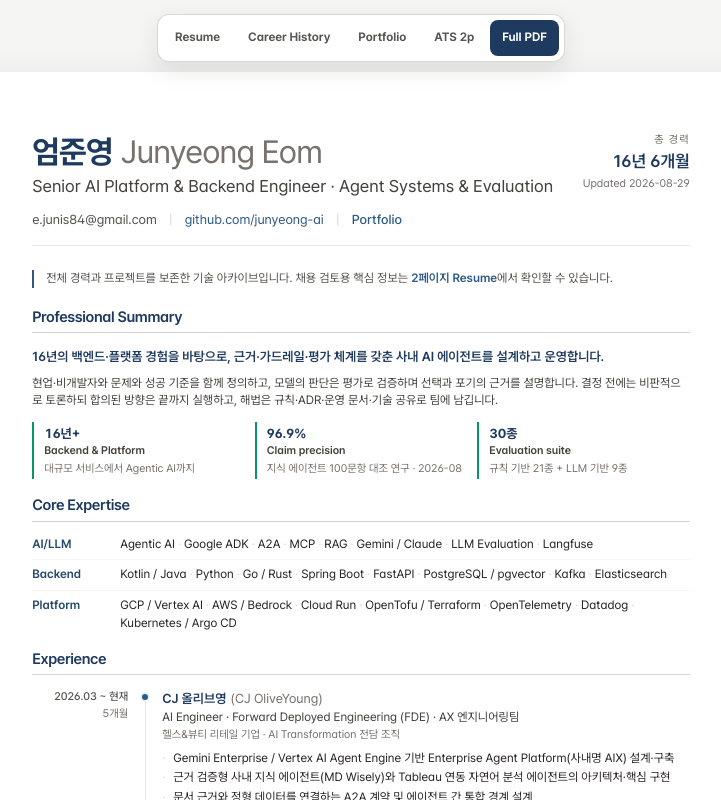
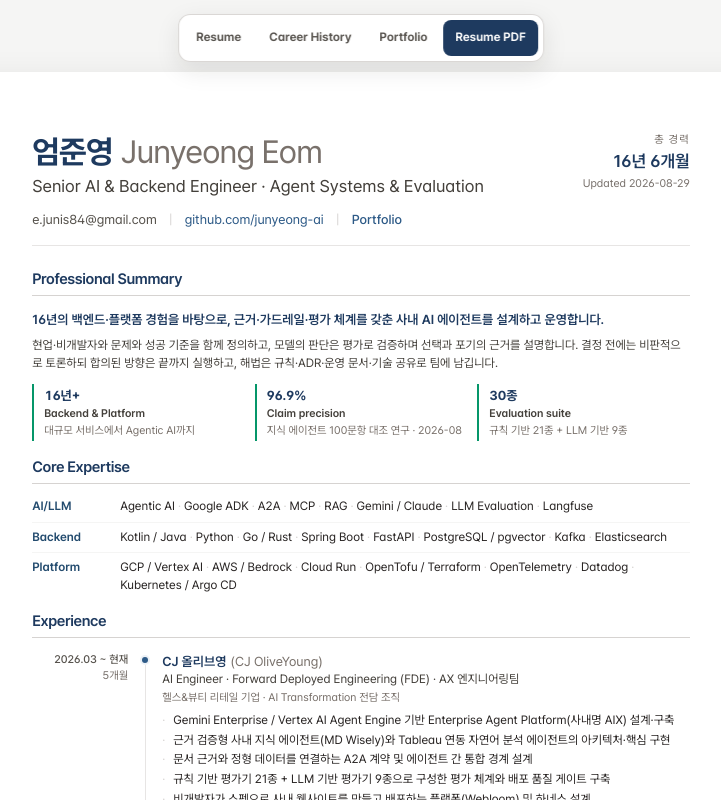
Before and after one commit to junis84/resume, a Next.js app: page /career-history in a window 1280 px wide. Shown: the top 800 px of the page, without its empty margins (279-1000 px from the left). Built offline with nearby package versions, Linux system fonts and the light colour scheme.

Commit message:
refactor: simplify resume delivery and role title

```diff
--- a/src/app/api/pdf/route.ts
+++ b/src/app/api/pdf/route.ts
@@ -5,17 +5,9 @@ export const runtime = "nodejs";
 export const maxDuration = 60;
 
 const documents = {
-  "resume-ats": {
-    paths: ["/"],
-    filename: "junyeong-eom-resume.pdf",
-    title: "Junyeong Eom — Resume",
-    subject: "Two-page ATS resume",
-    pageNumberStart: undefined,
-    sectionLabels: ["Resume"],
-  },
   resume: {
     paths: ["/", "/career-history"],
-    filename: "junyeong-eom-resume-career-history.pdf",
+    filename: "junyeong-eom-resume.pdf",
     title: "Junyeong Eom — Resume & Career History",
     subject: "Resume followed by complete career history",
     pageNumberStart: 2,
--- a/src/app/career-history/page.tsx
+++ b/src/app/career-history/page.tsx
@@ -22,9 +22,6 @@ export default function CareerHistoryPage() {
       <article className="resume-container career-document">
         <div className="career-summary-block">
           <Header data={careerHistoryData.header} />
-          <div className="career-note no-print t-detail text-stone-600 border-l-2 border-navy-700 pl-3 mb-5">
-            전체 경력과 프로젝트를 보존한 기술 아카이브입니다. 채용 검토용 핵심 정보는 <a href="/" className="font-semibold text-navy-700">2페이지 Resume</a>에서 확인할 수 있습니다.
-          </div>
           <IntroduceSection data={careerHistoryData.introduce} />
           <CoreCompetencies data={careerHistoryData.skills} />
         </div>
--- a/src/app/layout.tsx
+++ b/src/app/layout.tsx
@@ -3,7 +3,7 @@ import "./globals.css";
 
 export const metadata: Metadata = {
   title: {
-    default: "엄준영 · Senior AI Platform & Backend Engineer",
+    default: "엄준영 · Senior AI & Backend Engineer",
     template: "%s · Junyeong Eom",
   },
   description:
--- a/src/app/page.tsx
+++ b/src/app/page.tsx
@@ -12,7 +12,7 @@ import { careerHistoryData, selectedResumeData } from "@/data/resume";
 function PageFooter({ page }: { page: number }) {
   return (
     <footer className="resume-page-footer t-meta text-stone-500">
-      <span>Junyeong Eom · Senior AI Platform & Backend Engineer</span>
+      <span>Junyeong Eom · Senior AI & Backend Engineer</span>
       <span>{page} / 2</span>
     </footer>
   );
--- a/src/components/portfolio/PortfolioContact.tsx
+++ b/src/components/portfolio/PortfolioContact.tsx
@@ -7,7 +7,7 @@ export function PortfolioContact({ printOnly = false }: PortfolioContactProps) {
     <footer className={`portfolio-contact ${printOnly ? "print-only" : ""}`}>
       <div>
         <p className="font-extrabold text-navy-900">Junyeong Eom</p>
-        <p className="mt-1 text-stone-500">Senior AI Platform & Backend Engineer</p>
+        <p className="mt-1 text-stone-500">Senior AI & Backend Engineer</p>
       </div>
       <div className="portfolio-contact-links">
         <a href="mailto:e.junis84@gmail.com">e.junis84@gmail.com</a>
--- a/src/components/resume/ResumeToolbar.tsx
+++ b/src/components/resume/ResumeToolbar.tsx
@@ -4,8 +4,7 @@ export function ResumeToolbar() {
       <a href="/" className="toolbar-link">Resume</a>
       <a href="/career-history" className="toolbar-link">Career History</a>
       <a href="/portfolio" className="toolbar-link">Portfolio</a>
-      <a href="/api/pdf?document=resume-ats" className="toolbar-link toolbar-ats" download="junyeong-eom-resume.pdf">ATS 2p</a>
-      <a href="/api/pdf?document=resume" className="toolbar-primary" download="junyeong-eom-resume-career-history.pdf">Full PDF</a>
+      <a href="/api/pdf?document=resume" className="toolbar-primary" download="junyeong-eom-resume.pdf">Resume PDF</a>
     </nav>
   );
 }
--- a/src/data/resume.ts
+++ b/src/data/resume.ts
@@ -4,7 +4,7 @@ export const resumeData: Resume = {
   header: {
     nameKo: "엄준영",
     nameEn: "Junyeong Eom",
-    title: "Senior AI Platform & Backend Engineer · Agent Systems & Evaluation",
+    title: "Senior AI & Backend Engineer · Agent Systems & Evaluation",
     email: "e.junis84@gmail.com",
     githubUrl: "https://github.com/junyeong-ai",
     totalExperience: "16년 6개월",
@@ -1025,7 +1025,7 @@ export const selectedResumeData: Resume = {
   header: {
     ...resumeData.header,
     nameEn: "Junyeong Eom",
-    title: "Senior AI Platform & Backend Engineer · Agent Systems & Evaluation",
+    title: "Senior AI & Backend Engineer · Agent Systems & Evaluation",
     portfolioUrl: "/portfolio",
     updatedAt: "2026-08-29",
   },
```
